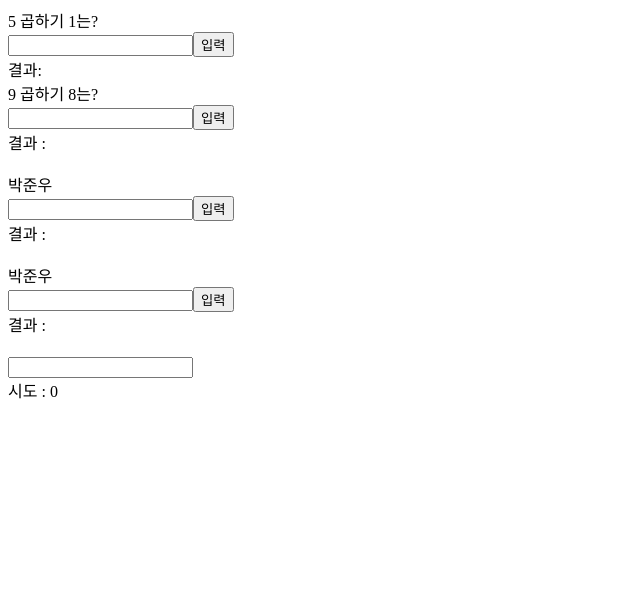
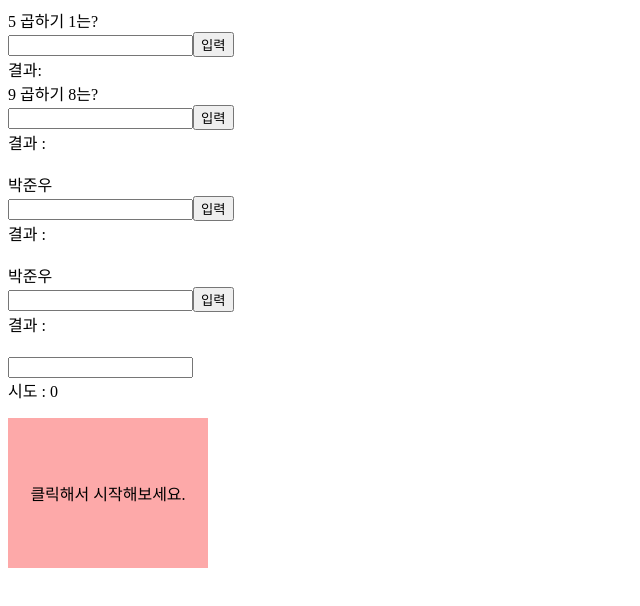
Before and after one commit to JUNWOO45/react_inflearn_game, a React (Create React App) app: page / in a window 1280 px wide. Shown: the top 606 px of the page, without its empty margins (0-640 px from the left). Built offline with nearby package versions, Linux system fonts and the light colour scheme.

Commit message:
feat: 반응속도 컴포넌트

```diff
--- a/src/components/App.js
+++ b/src/components/App.js
@@ -4,6 +4,7 @@ import GugudanHooks from './GugudanHooks';
 import WordRelay from './WordRelay';
 import WordRelayHooks from './WordRelayHooks';
 import NumberBaseball from './NumberBaseball';
+import ResponseCheck from './ResponseCheck';
 
 class App extends React.Component {
   constructor(props) {
@@ -18,6 +19,7 @@ class App extends React.Component {
         <WordRelay />
         <WordRelayHooks />
         <NumberBaseball />
+        <ResponseCheck />
       </div>
     );
   }
--- /dev/null
+++ b/src/components/ResponseCheck.css
@@ -0,0 +1,8 @@
+.waiting {
+  background-color: rgb(253, 169, 169);
+  width: 200px;
+  height: 150px;
+  display: flex;
+  justify-content: center;
+  align-items: center;
+}
--- /dev/null
+++ b/src/components/ResponseCheck.jsx
@@ -0,0 +1,37 @@
+import React, { Component } from 'react';
+import './ResponseCheck.css';
+
+class ResponseCheck extends Component {
+  state = {
+    state: 'waiting',
+    message: '클릭해서 시작해보세요.',
+    result: []
+  };
+
+  onClick = () => {
+
+  };
+
+  renderAverage = () => {
+    return (
+      this.state.result.length !== 0 &&
+      <div>
+        평균시간: { this.state.result.reduce((a, c) => a + c, 0) / this.state.result.length }ms
+      </div>
+    )
+  }
+  render() {
+    const { state, message } = this.state;
+
+    return (
+      <>
+        <div onClick={this.onClick} className={ state }>
+          { message }
+        </div>
+        {this.renderAverage()}
+      </>
+    );
+  }
+}
+
+export default ResponseCheck;
```
